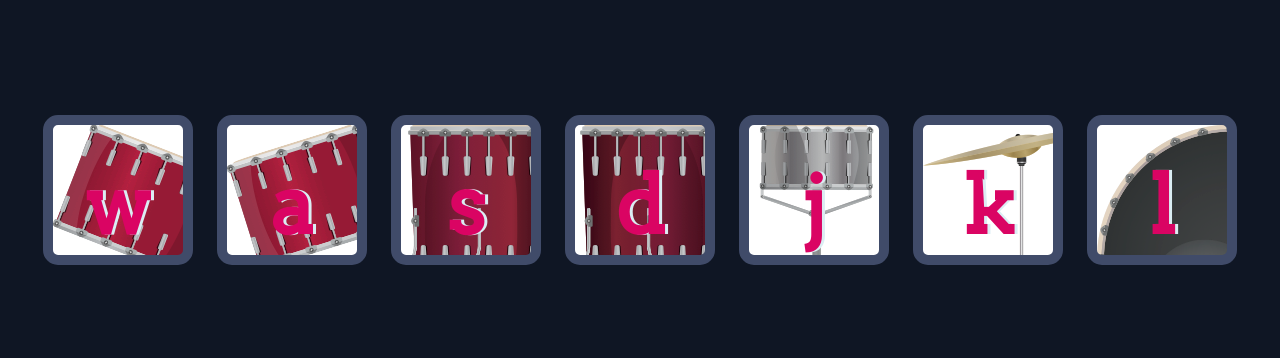
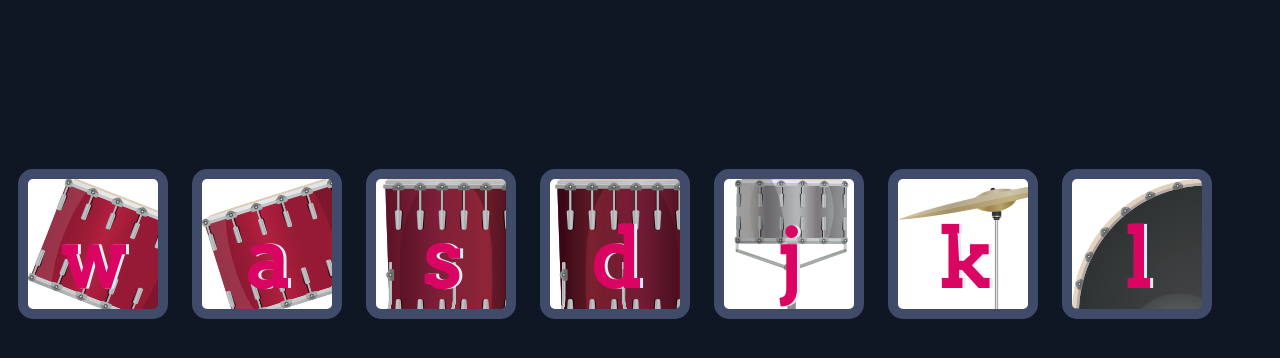
Before and after one commit to Aniruddhchavda/Aniruddh.DrumProject.io, a plain HTML site: page index.html in a window 1280 px wide. Shown: the part 174-532 px from the top of the page. Drawn offline with Linux system fonts and the light colour scheme.

Commit message:
Update styles.css

```diff
--- a/styles.css
+++ b/styles.css
@@ -59,6 +59,8 @@ footer {
 
 .set {
   margin: 10% auto;
+  display: relative;
+  float : left;
 }
 
 .game-over {
```
